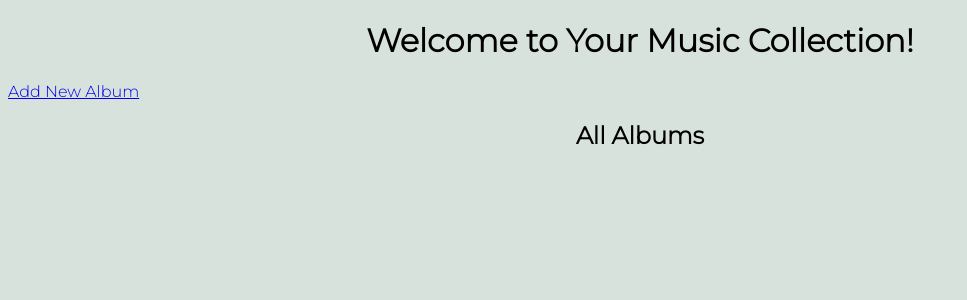
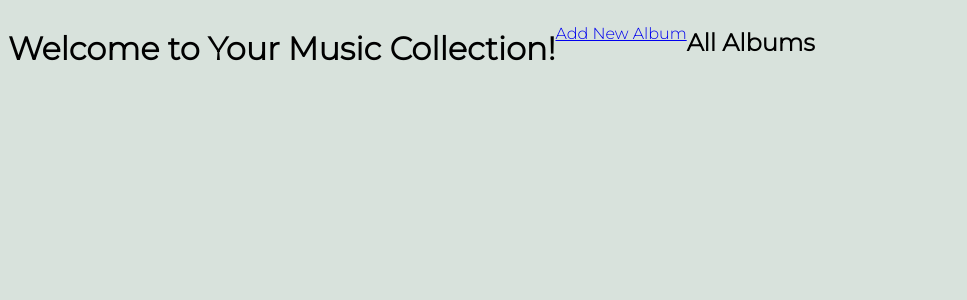
Before and after one commit to Momentum-Team-13/django-music-amanda-mcmullin, a Django app: page / in a window 1280 px wide. Shown: the top 300 px of the page, without its empty margins (0-967 px from the left). Run offline with Django 3.2, Linux system fonts and the light colour scheme; data that the repository does not hold is empty.

Commit message:
final push for basic requirements

```diff
--- a/albums/static/css/style.css
+++ b/albums/static/css/style.css
@@ -19,6 +19,12 @@ h4 {
     margin-bottom: 1px;
 }
 
+div {
+    display: grid;
+    justify-content: center;
+    max-width: fit-content;
+}
+
 .album {
     border: 1px solid black;
     max-width: 15%;
@@ -30,3 +36,12 @@ h4 {
     padding: 5px;
     font-size: smaller;
 }
+
+.music {
+    width: auto;
+    height: auto;
+    justify-content: center;
+    display: flex;
+    flex-direction: row;
+    flex-wrap: wrap;
+}
--- a/templates/albums/list_albums.html
+++ b/templates/albums/list_albums.html
@@ -12,10 +12,7 @@
     {% for album in albums %}
     <div class="album">
         <h4>{{ album.title }}</h4>
-        <div class="flex">
-            <div class="pr2"><i class="icofont-artist"></i></div>
-            <div>{{ album.artist }}</div>
-        </div>
+        <div>{{ album.artist }}</div>
 
 
         <p>
--- a/templates/albums/view_album.html
+++ b/templates/albums/view_album.html
@@ -6,8 +6,7 @@
 <div class="flex flex-wrap">
     <div class="w-33 pa3">
         <h3>{{ album.title }}</h3>
-        <div class="flex">
-            <div class="pr2"><i class="icofont-artist"></i></div>
+        <div>
             <div>{{ album.artist }}</div>
             <div>Added to your collection on: {{ album.created_at }}</div>
             <br>
--- a/templates/base.html
+++ b/templates/base.html
@@ -13,8 +13,8 @@
     <link rel="stylesheet" href="{% static 'css/style.css' %}">
 </head>
 
-<body class="sans-serif pv3 ph2">
-    <div class="mw9 center">
+<body>
+    <div class="music">
         {% block content %}
         {% endblock %}
     </div>
```
